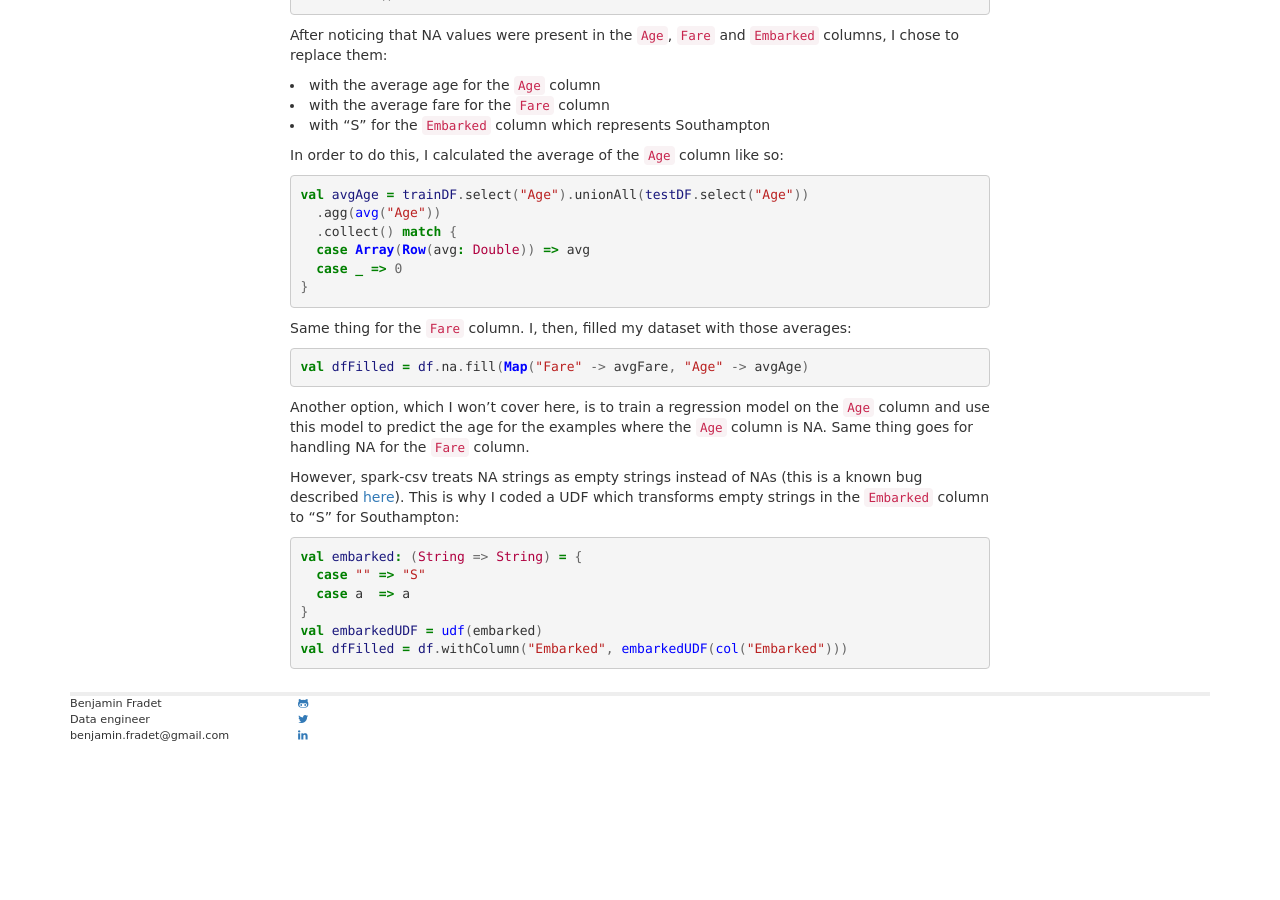
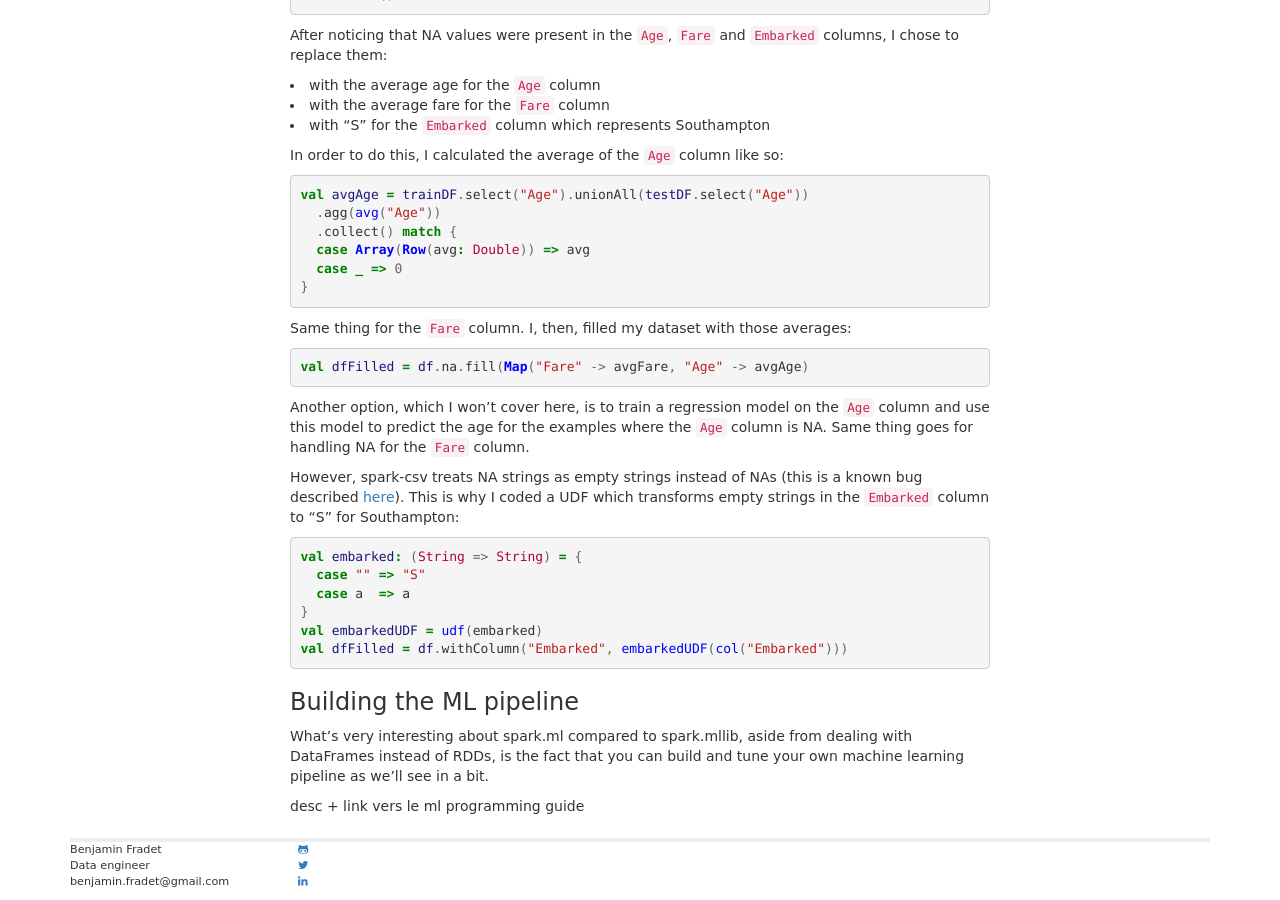
Before and after one commit to BenFradet/benfradet.github.io, a Jekyll site: the page built from _posts/2015-12-01-Exploring-spark.ml-with-the-Titanic-dataset.md, in a window 1280 px wide and 900 px high, scrolled down 3596 px. Built offline with Jekyll 4.4.1, drawn with Linux system fonts in a browser that asks for light colours; nearby versions of some CDN libraries; Markdown is read by kramdown in place of the engine named in the settings; before the commit the page ends 4350 px from its top, so only the background shows below that.

Commit message:
started writing the pipeline part

```diff
--- a/_posts/2015-12-01-Exploring-spark.ml-with-the-Titanic-dataset.md
+++ b/_posts/2015-12-01-Exploring-spark.ml-with-the-Titanic-dataset.md
@@ -259,3 +259,11 @@ val embarked: (String => String) = {
 val embarkedUDF = udf(embarked)
 val dfFilled = df.withColumn("Embarked", embarkedUDF(col("Embarked")))
 {% endhighlight %}
+
+### Building the ML pipeline
+
+What's very interesting about spark.ml compared to spark.mllib, aside from
+dealing with DataFrames instead of RDDs, is the fact that you can build and tune
+your own machine learning pipeline as we'll see in a bit.
+
+desc + link vers le ml programming guide
```
